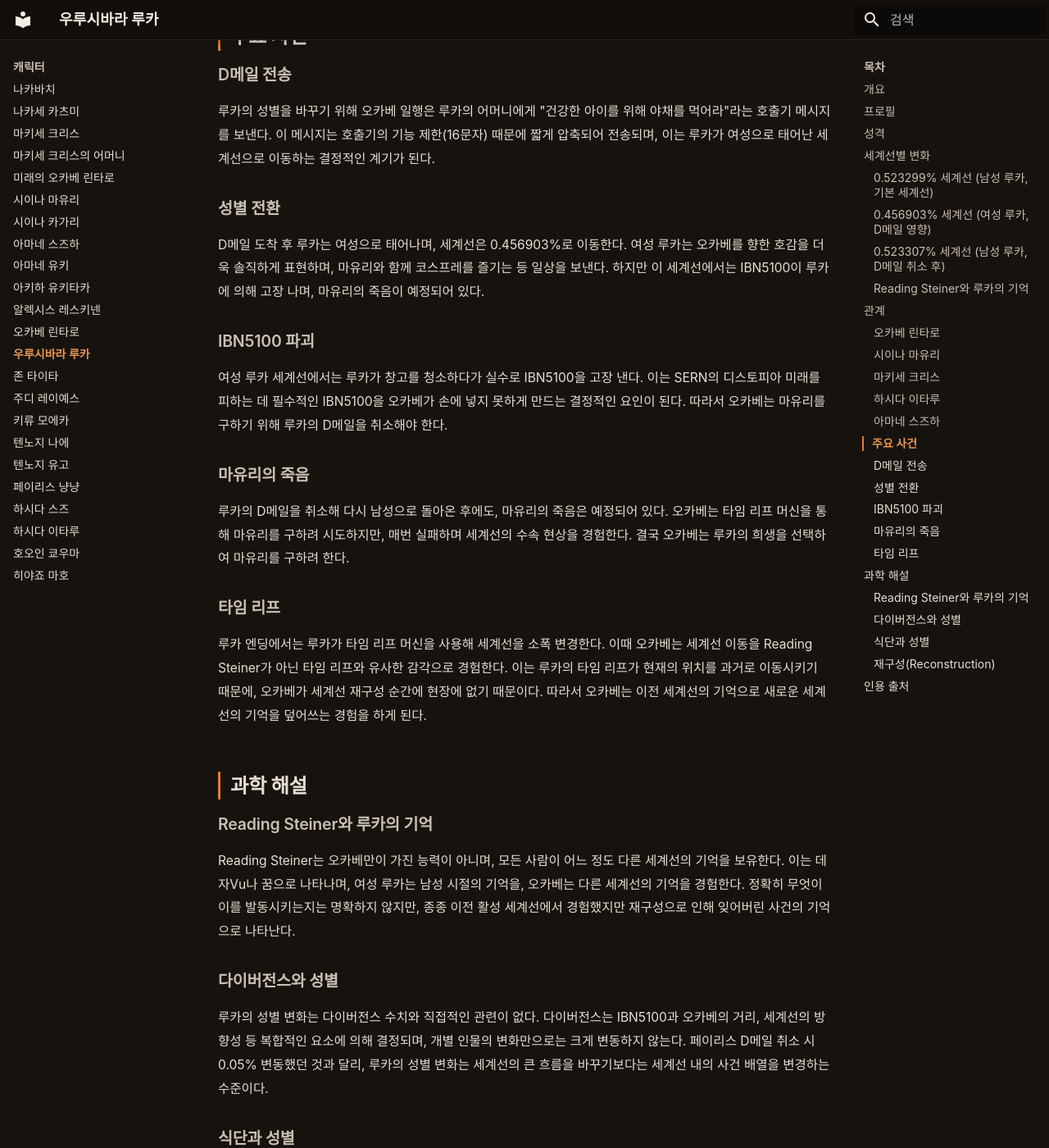
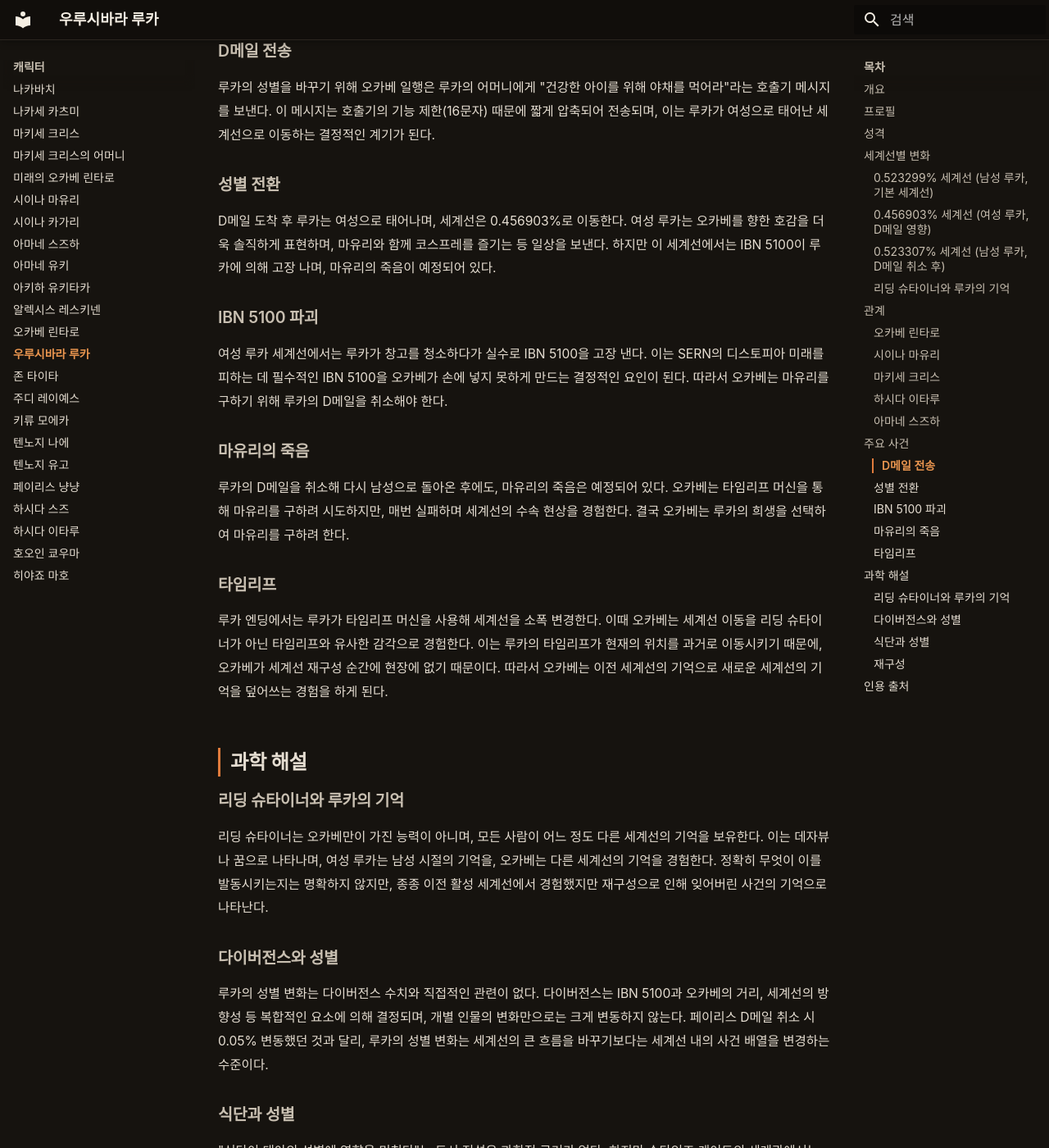
Before and after one commit to sgwiki/sgwiki.github.io, an MkDocs documentation site: the page built from wiki/캐릭터/우루시바라-루카.md, in a window 1280 px wide and 1400 px high, scrolled down 2946 px. Shown: the whole window at 82% size. Built offline with MkDocs 1.6.1 and Material for MkDocs 9.7.7, drawn with Linux system fonts in a browser that asks for light colours; some web fonts are replaced; some of the changed text lies outside the part shown.

Commit message:
chore(wiki): 우루시바라-루카 정비 — restructurer no-op·rewriter 8개 카테고리(VOCAB 통일: 본문 '슈타인즈;게이트' 3건 → '슈타인즈 게이트'(frontmatter description truncate 부분 보존·인용 블록·각주 Steins;Gate 보존)·'Reading Steiner' 6건 → '리딩 슈타이너'·'재구성(Reconstruction)' 영어 병기 3건 제거 → '재구성'·'IBN5100' 5건 → 'IBN 5100' 공백·'타임 리프 머신' 4건 → '타임리프 머신'·'타임 리프' 단독 4건 → '타임리프'·'데자Vu' 4건 → '데자뷰' 오타 교정·'시간 여행자' 2건 → '시간여행자' 합성어)·humanize strict detector 0 span(문서가 이미 자연스러움, no-op)·사실·스포일러(main_story)·수치(1993년·2036년·16문자·163cm·47kg·0.523299%·0.456903%·0.523307%·0.05%)·고유명사(우루시바라 루카·오카베 린타로·시이나 마유리·마키세 크리스·하시다 이타루/다루·아마네 스즈하·야나바야시 신사·IBN 5100·SERN·D메일·리딩 슈타이너·재구성·타임리프·루카 루트·코미마·루카 엔딩)·인용 블록 2개·각주 [^1][^2] 불변·quote_protect pass(2/2)·fact_guard pass(0 violations)·sanitizer pass·linker pass(내부 4 ok·broken 0)
Co-Authored-By: Claude Opus 4.6 <noreply@anthropic.com>

```diff
--- a/wiki/캐릭터/우루시바라-루카.md
+++ b/wiki/캐릭터/우루시바라-루카.md
@@ -10,7 +10,7 @@ description: "우루시바라 루카는 슈타인즈;게이트의 주요 캐릭
 
 ## 개요
 
-우루시바라 루카는 슈타인즈;게이트의 주요 캐릭터 중 한 명으로, 야나바야시 신사의 무녀이자 오카베 린타로의 친구이다. 작품의 독특한 메커니즘을 통해 세계선 이동에 따라 성별이 변화하는 매우 드문 케이스로, 이는 슈타인즈;게이트 세계관의 핵심 개념인 세계선 수속, 재구성(Reconstruction), Reading Steiner 등을 이해하는 데 중요한 역할을 한다.
+우루시바라 루카는 슈타인즈 게이트의 주요 캐릭터 중 한 명으로, 야나바야시 신사의 무녀이자 오카베 린타로의 친구이다. 작품의 독특한 메커니즘을 통해 세계선 이동에 따라 성별이 변화하는 매우 드문 케이스로, 이는 슈타인즈 게이트 세계관의 핵심 개념인 세계선 수속, 재구성, 리딩 슈타이너 등을 이해하는 데 중요한 역할을 한다.
 
 ## 프로필
 
@@ -26,11 +26,11 @@ description: "우루시바라 루카는 슈타인즈;게이트의 주요 캐릭
 
 ## 세계선별 변화
 
-루카는 세계선 이동에 따라 성별이 변화하는 특수한 케이스이다. 이는 슈타인즈;게이트의 세계관에서 세계선이 사전에 존재하며, 재구성(Reconstruction)이 가장 유사한 세계선을 선택한다는 메커니즘을 명확히 보여주는 예시이다.
+루카는 세계선 이동에 따라 성별이 변화하는 특수한 케이스이다. 이는 슈타인즈 게이트의 세계관에서 세계선이 사전에 존재하며, 재구성이 가장 유사한 세계선을 선택한다는 메커니즘을 명확히 보여주는 예시이다.
 
 ### 0.523299% 세계선 (남성 루카, 기본 세계선)
 
-초기 세계선에서 루카는 남성으로 태어난다. 이 세계선에서는 오카베가 "실험 타임 리프 머신"을 개발하는 등 본편의 사건이 전개된다. 루카는 남성으로서 오카베를 향한 호감을 억누르며, 마유리와 함께 코스프레를 즐기는 등 평범한 일상을 보낸다.
+초기 세계선에서 루카는 남성으로 태어난다. 이 세계선에서는 오카베가 "실험 타임리프 머신"을 개발하는 등 본편의 사건이 전개된다. 루카는 남성으로서 오카베를 향한 호감을 억누르며, 마유리와 함께 코스프레를 즐기는 등 평범한 일상을 보낸다.
 
 ### 0.456903% 세계선 (여성 루카, D메일 영향)
 
@@ -40,17 +40,17 @@ description: "우루시바라 루카는 슈타인즈;게이트의 주요 캐릭
 
 ### 0.523307% 세계선 (남성 루카, D메일 취소 후)
 
-오카베가 루카의 성별 전환 D메일을 취소하면, 루카는 다시 남성으로 돌아온다. 이 과정에서 루카는 여성으로서의 기억을 상실하지만, 일부 데자Vu 형태로 남성 시절의 기억을 느끼기도 한다. 이는 세계선 이동 시 재구성이 과거 기억을 덮어쓰지만, 일부 사람들은 다른 세계선의 기억을 꿈이나 데자Vu로 경험하기 때문이다.
+오카베가 루카의 성별 전환 D메일을 취소하면, 루카는 다시 남성으로 돌아온다. 이 과정에서 루카는 여성으로서의 기억을 상실하지만, 일부 데자뷰 형태로 남성 시절의 기억을 느끼기도 한다. 이는 세계선 이동 시 재구성이 과거 기억을 덮어쓰지만, 일부 사람들은 다른 세계선의 기억을 꿈이나 데자뷰로 경험하기 때문이다.
 
-### Reading Steiner와 루카의 기억
+### 리딩 슈타이너와 루카의 기억
 
-오카베만이 Reading Steiner로 세계선 이동 전 기억을 유지하는 것이 아니라, 일부 인물들은 다른 세계선의 기억을 데자Vu로 경험한다. 예를 들어, 여성 루카는 남성 시절의 기억을 어렴풋이 기억하며, 오카베를 향한 호감의 근원이 남성 시절부터임을 깨닫기도 한다. 이는 세계선 이동이 단순히 역사를 바꾸는 것이 아니라, 사전에 존재하는 세계선 간의 이동임을 보여주는 중요한 예시이다.
+오카베만이 리딩 슈타이너로 세계선 이동 전 기억을 유지하는 것이 아니라, 일부 인물들은 다른 세계선의 기억을 데자뷰로 경험한다. 예를 들어, 여성 루카는 남성 시절의 기억을 어렴풋이 기억하며, 오카베를 향한 호감의 근원이 남성 시절부터임을 깨닫기도 한다. 이는 세계선 이동이 단순히 역사를 바꾸는 것이 아니라, 사전에 존재하는 세계선 간의 이동임을 보여주는 중요한 예시이다.
 
 ## 관계
 
 ### 오카베 린타로
 
-오카베와 루카는 매우 친밀한 관계이다. 루카는 오카베를 "존경한다"고 표현하며, 남성으로 돌아가더라도 그 호감을 유지한다. 오카베는 루카의 소망을 들어주기 위해 D메일 전송을 도와주지만, 이는 결과적으로 마유리의 죽음을 초래하는 등 복잡한 결과를 낳는다. 루카 엔딩에서는 루카가 타임 리프 머신을 사용해 세계선을 소폭 변경하며, 오카베는 이를 타임 리프와 유사한 감각으로 경험한다.
+오카베와 루카는 매우 친밀한 관계이다. 루카는 오카베를 "존경한다"고 표현하며, 남성으로 돌아가더라도 그 호감을 유지한다. 오카베는 루카의 소망을 들어주기 위해 D메일 전송을 도와주지만, 이는 결과적으로 마유리의 죽음을 초래하는 등 복잡한 결과를 낳는다. 루카 엔딩에서는 루카가 타임리프 머신을 사용해 세계선을 소폭 변경하며, 오카베는 이를 타임리프와 유사한 감각으로 경험한다.
 
 ### 시이나 마유리
 
@@ -62,11 +62,11 @@ description: "우루시바라 루카는 슈타인즈;게이트의 주요 캐릭
 
 ### 하시다 이타루
 
-다루는 연구소의 기술적 지원을 담당하며, 호출기 메시지 변환 시스템을 구축한다. 루카의 D메일 전송 시스템을 개발하며, 타임 리프 머신 개발에도 참여한다.
+다루는 연구소의 기술적 지원을 담당하며, 호출기 메시지 변환 시스템을 구축한다. 루카의 D메일 전송 시스템을 개발하며, 타임리프 머신 개발에도 참여한다.
 
 ### 아마네 스즈하
 
-스즈하는 시간 여행자로서 세계선의 변화와 인과관계를 잘 이해하고 있으며, 오카베가 루카의 D메일을 취소해야 함을 깨닫는 데 도움을 준다. 또한 2036년에서 온 시간 여행자로서, 세계선 이동의 중요성을 강조한다.
+스즈하는 시간여행자로서 세계선의 변화와 인과관계를 잘 이해하고 있으며, 오카베가 루카의 D메일을 취소해야 함을 깨닫는 데 도움을 준다. 또한 2036년에서 온 시간여행자로서, 세계선 이동의 중요성을 강조한다.
 
 ## 주요 사건
 
@@ -76,37 +76,37 @@ description: "우루시바라 루카는 슈타인즈;게이트의 주요 캐릭
 
 ### 성별 전환
 
-D메일 도착 후 루카는 여성으로 태어나며, 세계선은 0.456903%로 이동한다. 여성 루카는 오카베를 향한 호감을 더욱 솔직하게 표현하며, 마유리와 함께 코스프레를 즐기는 등 일상을 보낸다. 하지만 이 세계선에서는 IBN5100이 루카에 의해 고장 나며, 마유리의 죽음이 예정되어 있다.
+D메일 도착 후 루카는 여성으로 태어나며, 세계선은 0.456903%로 이동한다. 여성 루카는 오카베를 향한 호감을 더욱 솔직하게 표현하며, 마유리와 함께 코스프레를 즐기는 등 일상을 보낸다. 하지만 이 세계선에서는 IBN 5100이 루카에 의해 고장 나며, 마유리의 죽음이 예정되어 있다.
 
-### IBN5100 파괴
+### IBN 5100 파괴
 
-여성 루카 세계선에서는 루카가 창고를 청소하다가 실수로 IBN5100을 고장 낸다. 이는 SERN의 디스토피아 미래를 피하는 데 필수적인 IBN5100을 오카베가 손에 넣지 못하게 만드는 결정적인 요인이 된다. 따라서 오카베는 마유리를 구하기 위해 루카의 D메일을 취소해야 한다.
+여성 루카 세계선에서는 루카가 창고를 청소하다가 실수로 IBN 5100을 고장 낸다. 이는 SERN의 디스토피아 미래를 피하는 데 필수적인 IBN 5100을 오카베가 손에 넣지 못하게 만드는 결정적인 요인이 된다. 따라서 오카베는 마유리를 구하기 위해 루카의 D메일을 취소해야 한다.
 
 ### 마유리의 죽음
 
-루카의 D메일을 취소해 다시 남성으로 돌아온 후에도, 마유리의 죽음은 예정되어 있다. 오카베는 타임 리프 머신을 통해 마유리를 구하려 시도하지만, 매번 실패하며 세계선의 수속 현상을 경험한다. 결국 오카베는 루카의 희생을 선택하여 마유리를 구하려 한다.
+루카의 D메일을 취소해 다시 남성으로 돌아온 후에도, 마유리의 죽음은 예정되어 있다. 오카베는 타임리프 머신을 통해 마유리를 구하려 시도하지만, 매번 실패하며 세계선의 수속 현상을 경험한다. 결국 오카베는 루카의 희생을 선택하여 마유리를 구하려 한다.
 
-### 타임 리프
+### 타임리프
 
-루카 엔딩에서는 루카가 타임 리프 머신을 사용해 세계선을 소폭 변경한다. 이때 오카베는 세계선 이동을 Reading Steiner가 아닌 타임 리프와 유사한 감각으로 경험한다. 이는 루카의 타임 리프가 현재의 위치를 과거로 이동시키기 때문에, 오카베가 세계선 재구성 순간에 현장에 없기 때문이다. 따라서 오카베는 이전 세계선의 기억으로 새로운 세계선의 기억을 덮어쓰는 경험을 하게 된다.
+루카 엔딩에서는 루카가 타임리프 머신을 사용해 세계선을 소폭 변경한다. 이때 오카베는 세계선 이동을 리딩 슈타이너가 아닌 타임리프와 유사한 감각으로 경험한다. 이는 루카의 타임리프가 현재의 위치를 과거로 이동시키기 때문에, 오카베가 세계선 재구성 순간에 현장에 없기 때문이다. 따라서 오카베는 이전 세계선의 기억으로 새로운 세계선의 기억을 덮어쓰는 경험을 하게 된다.
 
 ## 과학 해설
 
-### Reading Steiner와 루카의 기억
+### 리딩 슈타이너와 루카의 기억
 
-Reading Steiner는 오카베만이 가진 능력이 아니며, 모든 사람이 어느 정도 다른 세계선의 기억을 보유한다. 이는 데자Vu나 꿈으로 나타나며, 여성 루카는 남성 시절의 기억을, 오카베는 다른 세계선의 기억을 경험한다. 정확히 무엇이 이를 발동시키는지는 명확하지 않지만, 종종 이전 활성 세계선에서 경험했지만 재구성으로 인해 잊어버린 사건의 기억으로 나타난다.
+리딩 슈타이너는 오카베만이 가진 능력이 아니며, 모든 사람이 어느 정도 다른 세계선의 기억을 보유한다. 이는 데자뷰나 꿈으로 나타나며, 여성 루카는 남성 시절의 기억을, 오카베는 다른 세계선의 기억을 경험한다. 정확히 무엇이 이를 발동시키는지는 명확하지 않지만, 종종 이전 활성 세계선에서 경험했지만 재구성으로 인해 잊어버린 사건의 기억으로 나타난다.
 
 ### 다이버전스와 성별
 
-루카의 성별 변화는 다이버전스 수치와 직접적인 관련이 없다. 다이버전스는 IBN5100과 오카베의 거리, 세계선의 방향성 등 복합적인 요소에 의해 결정되며, 개별 인물의 변화만으로는 크게 변동하지 않는다. 페이리스 D메일 취소 시 0.05% 변동했던 것과 달리, 루카의 성별 변화는 세계선의 큰 흐름을 바꾸기보다는 세계선 내의 사건 배열을 변경하는 수준이다.
+루카의 성별 변화는 다이버전스 수치와 직접적인 관련이 없다. 다이버전스는 IBN 5100과 오카베의 거리, 세계선의 방향성 등 복합적인 요소에 의해 결정되며, 개별 인물의 변화만으로는 크게 변동하지 않는다. 페이리스 D메일 취소 시 0.05% 변동했던 것과 달리, 루카의 성별 변화는 세계선의 큰 흐름을 바꾸기보다는 세계선 내의 사건 배열을 변경하는 수준이다.
 
 ### 식단과 성별
 
-"식단이 태아의 성별에 영향을 미친다"는 도시 전설은 과학적 근거가 없다. 하지만 슈타인즈;게이트의 세계관에서는 세계선이 사전에 존재하며, 재구성이 가장 유사한 세계선을 선택한다. 따라서 루카가 여성인 세계선에서는 어머니가 자연스럽게 야채를 더 많이 섭취하게 되며, D메일은 이러한 세계선으로 이동하는 트리거가 될 뿐이다.
+"식단이 태아의 성별에 영향을 미친다"는 도시 전설은 과학적 근거가 없다. 하지만 슈타인즈 게이트의 세계관에서는 세계선이 사전에 존재하며, 재구성이 가장 유사한 세계선을 선택한다. 따라서 루카가 여성인 세계선에서는 어머니가 자연스럽게 야채를 더 많이 섭취하게 되며, D메일은 이러한 세계선으로 이동하는 트리거가 될 뿐이다.
 
 > **[팬 분석]** "식단이 태아의 성별에 영향을 미친다"는 도시 전설을 이용해 루카의 어머니에게 보낸 D메일은 특히 논란이 많습니다. 여기서 연구소의 계획은 식단이 아기의 성별을 결정한다는 도시 전설을 이용하는 것이었습니다. — [The Mechanics of Steins;Gate v1.0.3](../근거자료/비공식/mechanics-of-steins-gate/ch2.md), 2.6.2 루카의 D메일[^1]
 
-### 재구성(Reconstruction)
+### 재구성
 
 세계선 이동 시 재구성은 과거와 미래 전체에 영향을 미치며, 가장 유사한 세계선을 선택한다. 따라서 D메일이 도착보다 이른 사건을 변경하는 것이 가능하며, 루카의 성별 변화는 재구성의 부작용으로 발생한다. 남성 루카와 여성 루카가 매우 유사한 이유도 재구성이 최소한의 변화만을 가진 세계선을 선택하기 때문이다.
 
```
